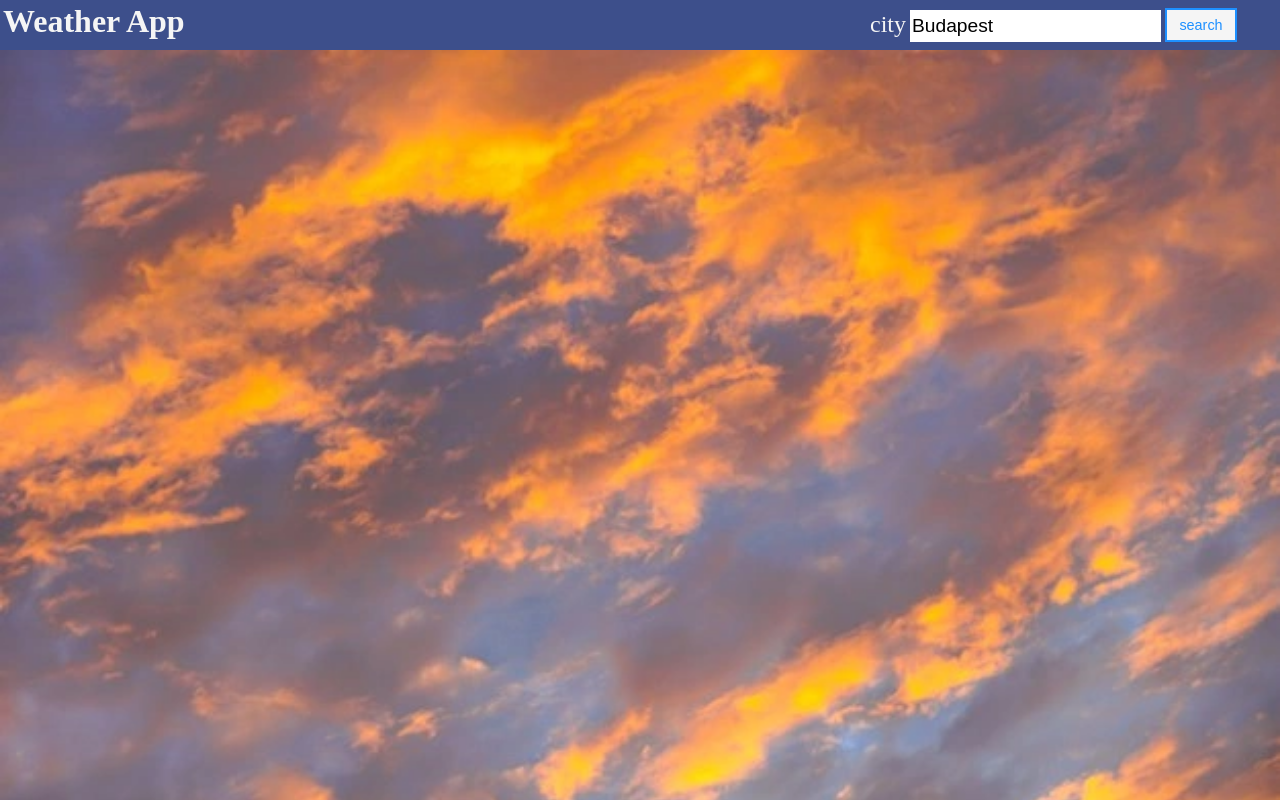
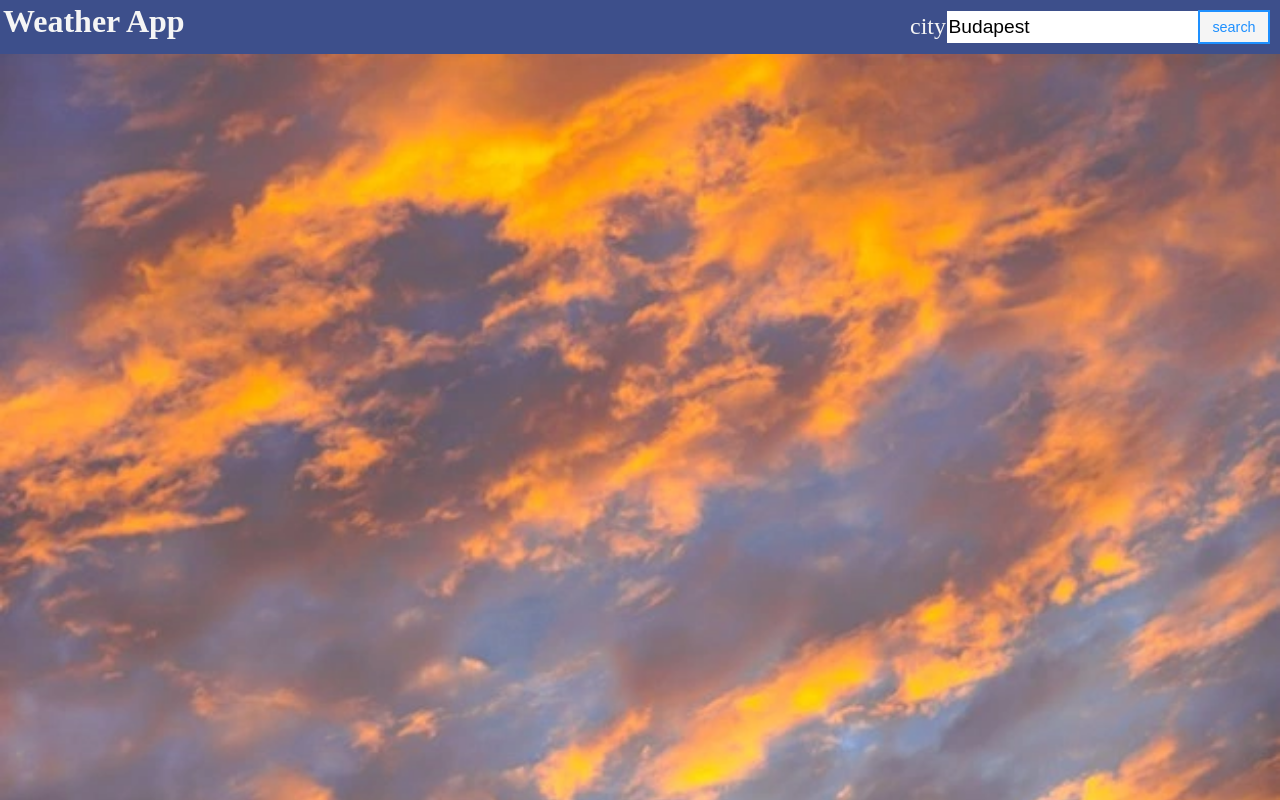
Before and after one commit to AlexErdei73/weather-app, a plain HTML site: page index.html in a window 1280 px wide. Drawn offline with Linux system fonts and the light colour scheme; no server answers.

Commit message:
fix old css to make it better

```diff
--- a/weather.css
+++ b/weather.css
@@ -13,23 +13,28 @@ div {
 
 #search-bar {
   width: 100%;
-  height: 50px;
   background: rgb(61, 79, 139);
   color: whitesmoke;
+  display: flex;
+  justify-content: center;
 }
 
 #logo {
   margin: 0;
   padding: 3px;
-  width: 20%;
-  min-width: 240px;
-  float: left;
+  width: fit-content;
+  min-width: max-content;
+  display: none;
 }
 
 #form {
+  margin: 0;
   padding: 10px;
-  min-width: 400px;
-  float: right;
+  width: 360px;
+  min-width: 360px;
+  display: flex;
+  justify-content: space-between;
+  align-items: center;
 }
 
 #label {
@@ -43,7 +48,6 @@ div {
 }
 
 #search-btn {
-  position: relative;
   bottom: 2px;
   border: dodgerblue 2px solid;
   background: whitesmoke;
@@ -100,3 +104,13 @@ div {
   width: 200px;
   margin: auto;
 }
+
+@media (min-width: 600px) {
+  #logo {
+    display: block;
+  }
+
+  #search-bar {
+    justify-content: space-between;
+  }
+}
```
